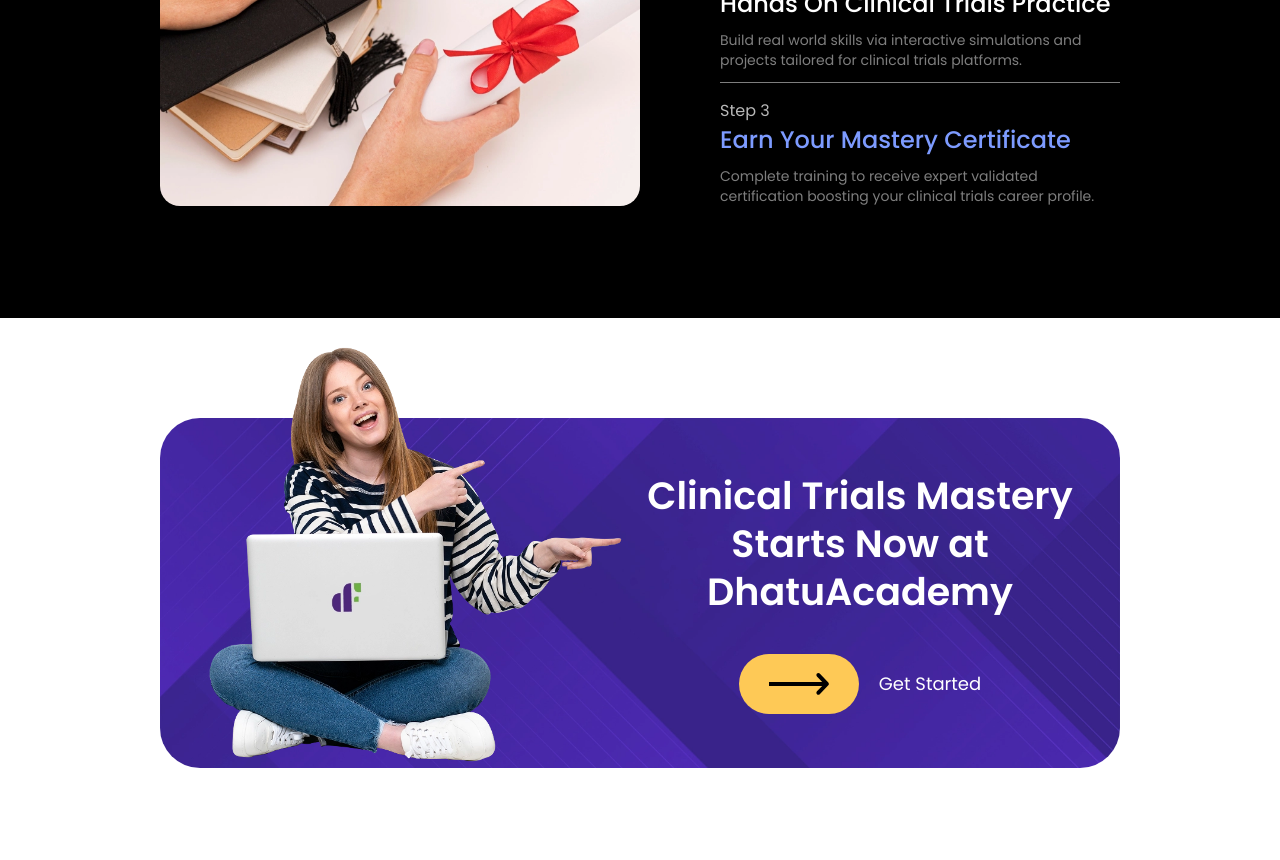
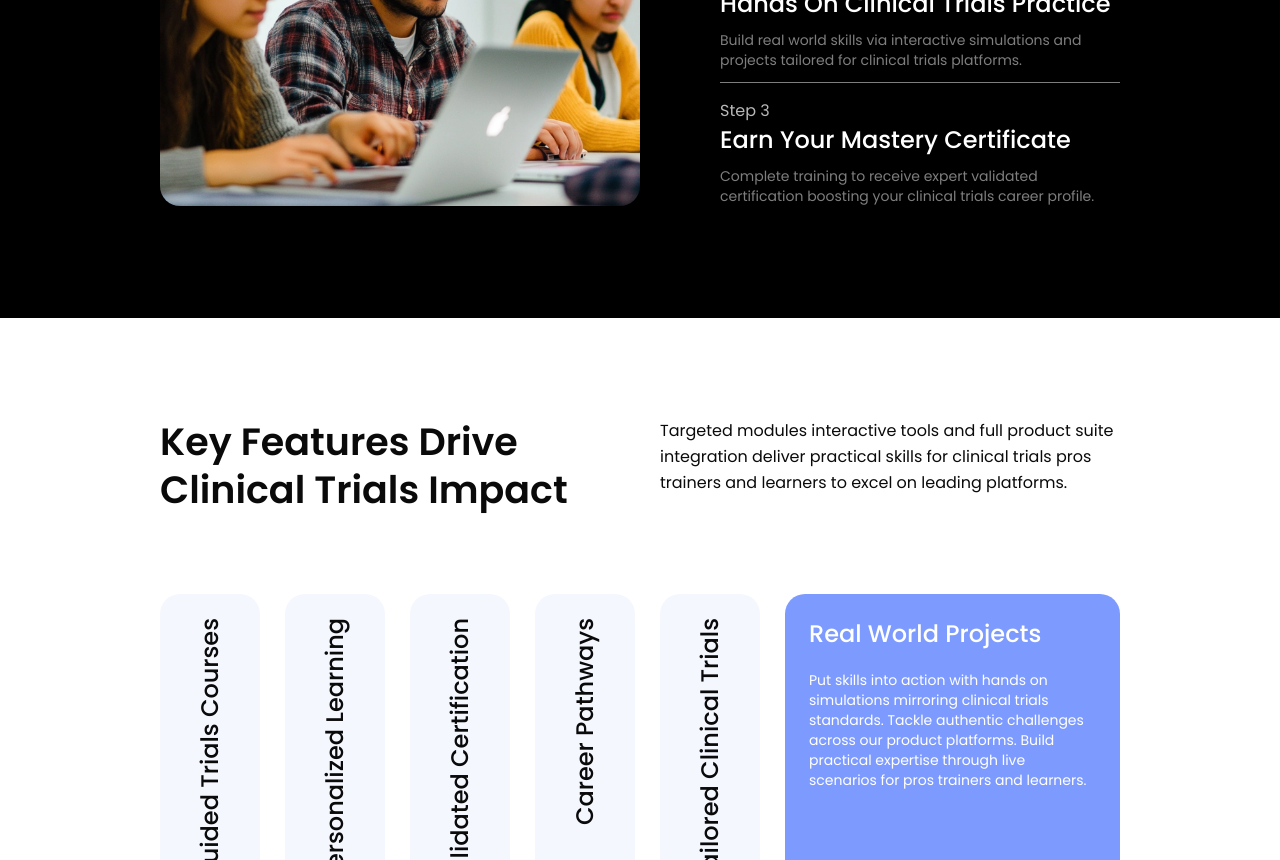
Before and after one commit to therareaniket/academy-website, a Next.js app: page / in a window 1280 px wide. Shown: the part 1940-2800 px from the top of the page. Built offline with nearby package versions, Linux system fonts and the light colour scheme.

Commit message:
feat 🚀: Added Key Features of the Homepage

```diff
--- a/src/app/page.tsx
+++ b/src/app/page.tsx
@@ -3,6 +3,7 @@
 import HomeHero from "@/components/Homepage/HomeHero";
 import HomeStats from "@/components/Homepage/HomeStats";
 import HomeTraningSteps from "@/components/Homepage/HomeTraningSteps";
+import USPs from "@/components/Homepage/HomeUSP";
 import Head from "next/head";
 
 export default function Home() {
@@ -17,6 +18,8 @@
 
 				<HomeTraningSteps />
 
+				<USPs />
+
 				<CTA />
 			</main>
 		</>
--- a/src/assets/custom.css
+++ b/src/assets/custom.css
@@ -1,9 +1,12 @@
 :root {
     --primary-yellow: #FEC956;
     --primary-blue: #7D9BFF;
+    --light-blue-tint: #F5F7FF;
     --hero-bg: #FFFAF6;
     --off-white: #FAFAFA;
     --secondary-blue-purple: #561FF9;
+
+    --dark-blue: #481AD1;
 
     --light-gray: #F2F2F2;
     --mid-gray: #B8B8B8;
@@ -89,7 +92,7 @@
 .stats-headings h2 { width: 670px; }
 .stats-headings .h6 { width: 620px; }
 
-.stats-wrapper { margin-top: 60px; position: relative; }
+.stats-wrapper { margin-top: 60px; position: relative;  }
 .stats-wrapper > img { position: absolute; left: 50px; bottom: 0; }
 .stats-step1, .stats-step2, .stats-step3 { display: flex; gap: 20px; }
 .stats-step1 .blue-box { width: 700px;  background-color: var(--primary-blue); position: relative; }
@@ -112,8 +115,20 @@
 .steps-headings h2, .step-img { width: 752px; }
 .steps-headings .h6, .step-list { width: 705px; margin-bottom: 0; }
 .steps-listings { display: flex; align-items: start; justify-content: space-between; margin-top: 60px; }
-
 .step-list { padding: 30px 0; border-top: 1px solid var(--gray); }
 .step-list span { color: var(--mid-gray); }
 .step-list p { color: var(--gray); }
 .step-list.active-step .h4 { color: var(--primary-blue); }
+
+.usp-lists { margin-top: 60px; display: flex; gap: 40px; }
+.usp-list { width: 150px; height: 570px; background-color: var( --light-blue-tint); display: flex; flex-direction: column; align-items: center; justify-content: space-between; padding: 30px; position: relative; transition: var(--transition); }
+.usp-list .list-num { width: 80px; height: 80px; background-color: var(--white); border-radius: 50%; display: flex; align-items: center; justify-content: center; }
+.vertical-text { writing-mode: vertical-rl; transform: rotate(180deg); }
+.usp-list.active-usp { background-color: var(--primary-blue); width: 650px; align-items: start; }
+.usp-list.active-usp .vertical-text { transform: rotate(0deg); writing-mode: initial; }
+.usp-list.active-usp p { color: var(--white); }
+.usp-list.active-usp p.h4 { margin-bottom: 20px; }
+.usp-list p + p { display: none; }
+.usp-list.active-usp p + p { display: block; }
+.usp-link { display: none; position: absolute; bottom: 0; right: 0; background-color: var(--dark-blue); color: var(--white); padding: 18px 55px; border-radius: 20px 0 20px 0; }
+.usp-list.active-usp .usp-link { display: inline-block; }
--- a/src/assets/responsive.css
+++ b/src/assets/responsive.css
@@ -5,11 +5,9 @@
 @media screen and (min-width: 1360px) {}
 @media screen and (min-width: 1440px) {}
 @media screen and (min-width: 1600px) {}
-@media screen and (min-width: 1800px) { .container { max-width: calc(1600px + 36px); } }
-
+@media screen and (min-width: 1800px) { .container { max-width: calc(1600px + 36px); }}
 
 /* ======= MIN-WIDTH COMPLETED ======= */
-
 
 @media screen and (max-width: 1799px) {
     .container { max-width: calc(1340px + 36px); }
@@ -51,7 +49,9 @@
     .steps-headings h2, .step-img { width: 650px; }
     .steps-headings .h6, .step-list { width: 600px; }
 
-
+    .usp-lists { gap: 30px; }
+    .usp-list { padding: 24px; height: 550px; }
+    .usp-list .list-num { width: 70px; height: 70px; }
 }
 
 @media screen and (max-width: 1599px) {
@@ -110,10 +110,15 @@
     .steps-headings .h6, .step-list { width: 520px; }
     .step-list { padding: 20px 0; }
 
+    .usp-list { width: 110px; height: 500px; }
+    .usp-link { padding: 16px 42px; }
+    .usp-list .list-num { width: 60px; height: 60px; }
+    .usp-list.active-usp { width: 500px; padding: 24px; }
 }
 
 @media screen and (max-width: 1439px) {
     .container { max-width: calc(1060px + 36px); }
+    h4, .h4 { font-size: 22px; line-height: 32px; }
     h5, .h5 { font-size: 18px; line-height: 28px; }
     h6, .h6 { font-size: 16px; line-height: 24px; }
     .text-18 { font-size: 14px; line-height: 20px; }
@@ -154,6 +159,12 @@
     .steps-headings .h6, .step-list { width: 450px; }
     .step-list { padding: 15px 0; }
     .steps-listings { margin-top: 40px; }
+
+    .usp-lists { gap: 25px; }
+    .usp-list { width: 100px; height: 440px; }
+    .usp-link { padding: 16px 36px; }
+
+
 }
 
 @media screen and (max-width: 1359px) {
@@ -364,7 +375,7 @@
 
     .stats-headings .h6 { width: 90%; }
     .stats-wrapper { display: flex; flex-direction: column-reverse; }
-    .stats-wrapper > img { position: relative; display: block; background-color: var(--light-blue); width: 80%; left: 0; padding: 40px 30px 0 30px; border-radius: 20px; margin: 0 auto; }
+    .stats-wrapper > img { position: relative; display: block; background-color: var(--primary-blue); width: 80%; left: 0; padding: 40px 30px 0 30px; border-radius: 20px; margin: 0 auto; }
     .stats-step1 .blue-box, .stats-step2 .blue-box, .stats-step3 .blue-box { display: none; }
     .steps-wrapper { margin-top: 20px; }
     .stats-step1, .stats-step2 { margin-bottom: 20px; }
--- /dev/null
+++ b/src/components/Homepage/HomeUSP.tsx
@@ -0,0 +1,63 @@
+"use client";
+
+import Link from "next/link";
+
+export default function USPs(){
+    return (
+        <>
+            <section className="section">
+                <div className="container">
+                    <div className="stats-headings">
+                        <h2>Key Features Drive Clinical Trials Impact</h2>
+
+                        <p className="h6">Targeted modules interactive tools and full product suite integration deliver practical skills for clinical trials pros trainers and learners to excel on leading platforms.</p>
+                    </div>
+
+                    <div className="usp-lists">
+                        <div className="usp-list site-radius-20">
+                            <p className="h4 text-md vertical-text">Pro Guided Trials Courses</p>
+
+                            <span className="h4 text-md list-num">1</span>
+                        </div>
+
+                        <div className="usp-list site-radius-20">
+                            <p className="h4 text-md vertical-text">Personalized Learning</p>
+
+                            <span className="h4 text-md list-num">2</span>
+                        </div>
+
+                        <div className="usp-list site-radius-20">
+                            <p className="h4 text-md vertical-text">Validated Certification</p>
+
+                            <span className="h4 text-md list-num">3</span>
+                        </div>
+
+                        <div className="usp-list site-radius-20">
+                            <p className="h4 text-md vertical-text">Career Pathways</p>
+
+                            <span className="h4 text-md list-num">4</span>
+                        </div>
+
+                        <div className="usp-list site-radius-20">
+                            <p className="h4 text-md vertical-text">Tailored Clinical Trials</p>
+
+                            <span className="h4 text-md list-num">5</span>
+                        </div>
+
+                        <div className="usp-list site-radius-20 active-usp">
+                            <div className="">
+                                <p className="h4 text-md vertical-text">Real World Projects</p>
+
+                                <p className="text-18">Put skills into action with hands on simulations mirroring clinical trials standards. Tackle authentic challenges across our product platforms. Build practical expertise through live scenarios for pros trainers and learners.</p>
+                            </div>
+
+                            <span className="h4 text-md list-num">6</span>
+
+                            <Link href="/About" title="Discover Now" className="usp-link text-18">Discover Now</Link>
+                        </div>
+                    </div>
+                </div>
+            </section>
+        </>
+    );
+}
```
Also changed, not shown: src/components/Homepage/HomeStats.tsx (+2 -0 lines), public/images/homepage/stats-section-elements/arrow.png (added), public/images/homepage/stats-section-elements/three-lines.png (added).
